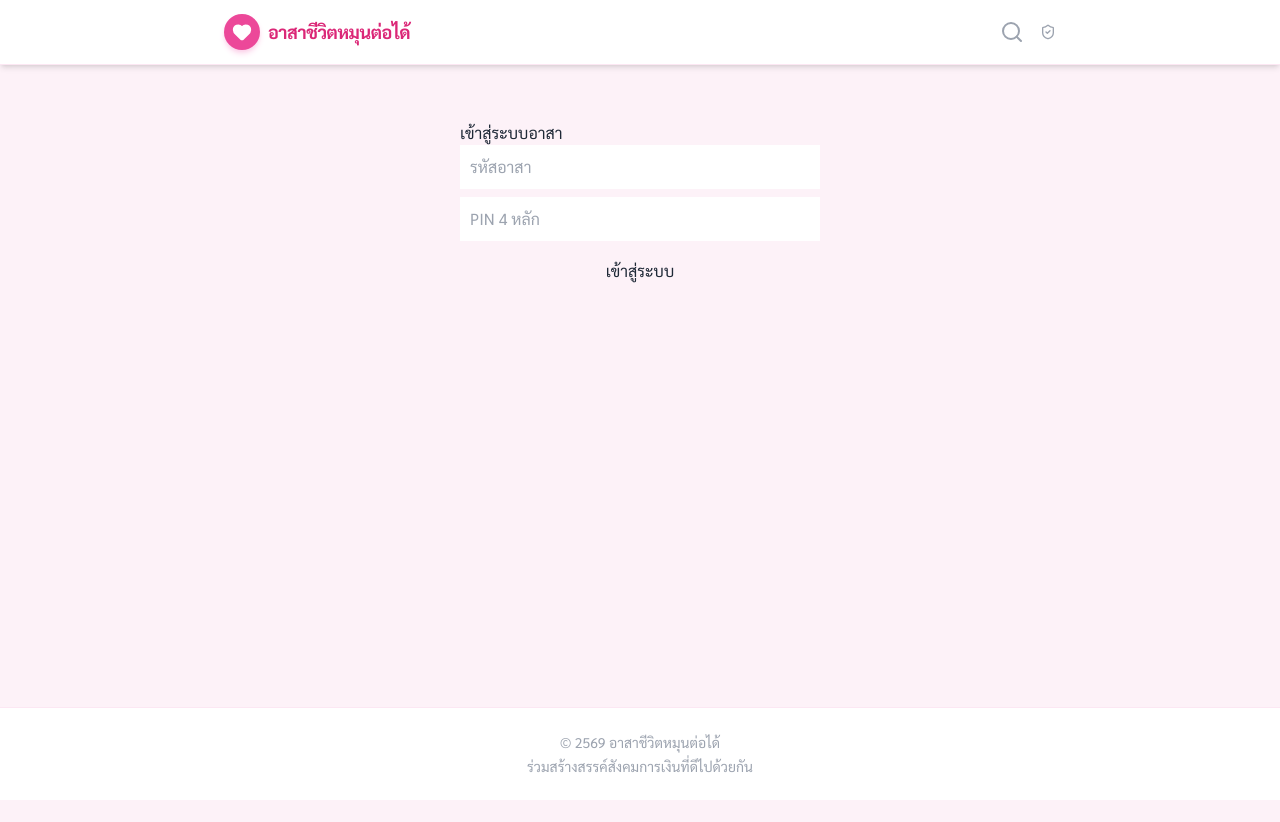
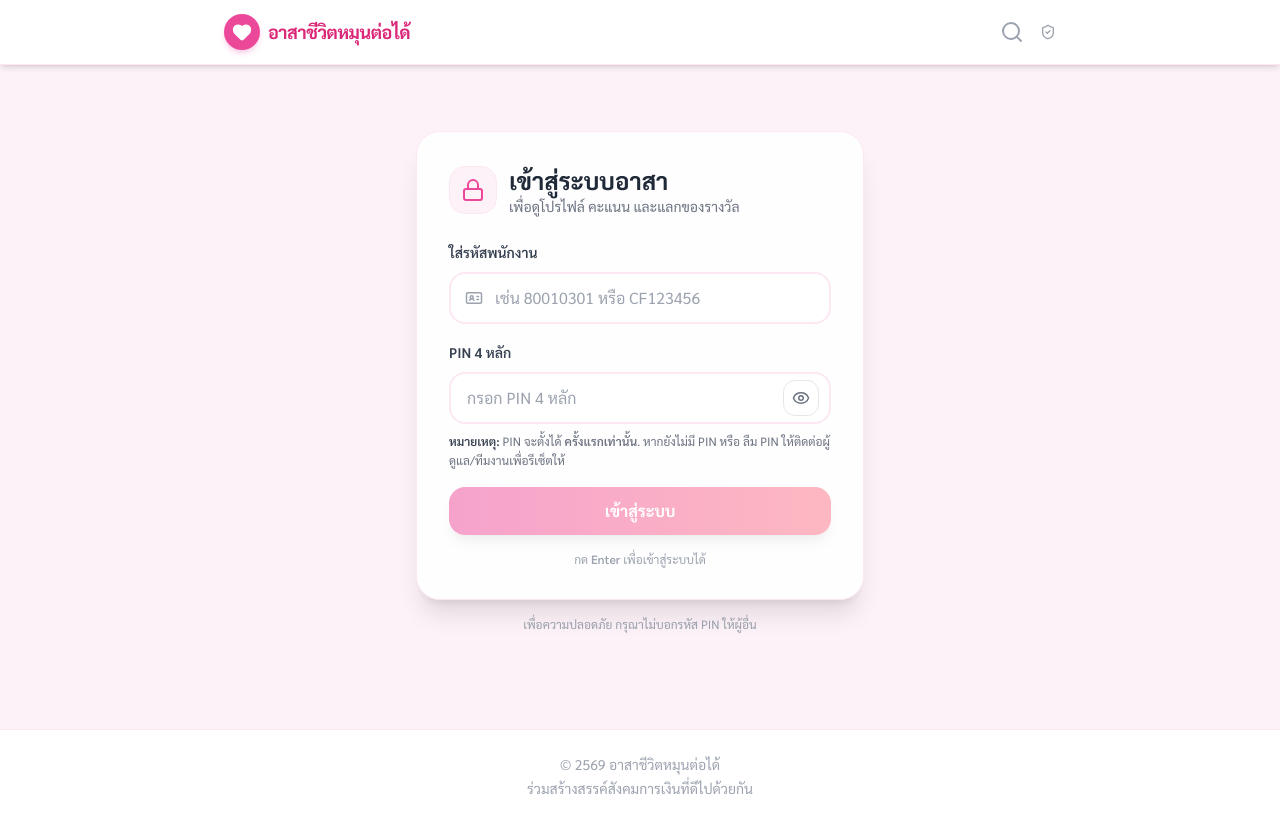
Before and after one commit to Lasanboyz/-, a React (Vite) app: page / in a window 1280 px wide. Before the commit the page ends 800 px from the top, so only its background shows below. Built offline with nearby package versions, Linux system fonts and the light colour scheme; no server answers.

Commit message:
Update PinLogin.tsx

```diff
--- a/components/PinLogin.tsx
+++ b/components/PinLogin.tsx
@@ -1,47 +1,150 @@
-import { useState } from "react";
+import { useMemo, useState } from "react";
+import { Eye, EyeOff, Lock, IdCard } from "lucide-react";
 
 export default function PinLogin({ onSuccess }: { onSuccess: (data: any) => void }) {
   const [code, setCode] = useState("");
   const [pin, setPin] = useState("");
+  const [showPin, setShowPin] = useState(false);
   const [error, setError] = useState("");
+  const [loading, setLoading] = useState(false);
+
+  const canSubmit = useMemo(() => {
+    const c = code.trim();
+    const p = pin.trim();
+    return c.length >= 2 && /^\d{4}$/.test(p);
+  }, [code, pin]);
 
   const login = async () => {
+    if (loading) return;
     setError("");
+    setLoading(true);
+
+    try {
       const r = await fetch("/api/auth/loginPin", {
         method: "POST",
         headers: { "Content-Type": "application/json" },
-      body: JSON.stringify({ volunteer_code: code, pin })
+        body: JSON.stringify({
+          volunteer_code: code.trim().replace(/\s+/g, "").toUpperCase(),
+          pin: pin.trim(),
+        }),
       });
-    const data = await r.json();
+
+      const data = await r.json().catch(() => ({}));
+
       if (!r.ok) {
-      setError(data.error || "login failed");
+        setError(data?.error || "เข้าสู่ระบบไม่สำเร็จ");
         return;
       }
+
       localStorage.setItem("auth_token", data.token);
       localStorage.setItem("auth_volunteer", JSON.stringify(data.volunteer));
       onSuccess(data.volunteer);
+    } catch (e: any) {
+      setError(e?.message || "เกิดข้อผิดพลาด กรุณาลองใหม่");
+    } finally {
+      setLoading(false);
+    }
+  };
+
+  const onKeyDown = (e: React.KeyboardEvent<HTMLInputElement>) => {
+    if (e.key === "Enter") login();
   };
 
   return (
-    <div style={{ maxWidth: 360, margin: "40px auto" }}>
-      <h2>เข้าสู่ระบบอาสา</h2>
+    <div className="min-h-[75vh] flex items-center justify-center px-4">
+      <div className="w-full max-w-md">
+        {/* Card */}
+        <div className="bg-white/90 backdrop-blur rounded-3xl border border-pink-100 shadow-xl p-6 md:p-8">
+          {/* Header */}
+          <div className="flex items-center gap-3 mb-6">
+            <div className="w-12 h-12 rounded-2xl bg-pink-50 border border-pink-100 flex items-center justify-center">
+              <Lock className="text-pink-500" />
+            </div>
+            <div>
+              <h2 className="text-xl md:text-2xl font-extrabold text-gray-800">เข้าสู่ระบบอาสา</h2>
+              <p className="text-sm text-gray-500">เพื่อดูโปรไฟล์ คะแนน และแลกของรางวัล</p>
+            </div>
+          </div>
+
+          {/* Inputs */}
+          <div className="space-y-4">
+            <div>
+              <label className="text-sm font-semibold text-gray-700">ใส่รหัสพนักงาน</label>
+              <div className="relative mt-2">
+                <span className="absolute left-4 top-1/2 -translate-y-1/2 text-gray-400">
+                  <IdCard size={18} />
+                </span>
                 <input
-        placeholder="รหัสอาสา"
                   value={code}
-        onChange={e => setCode(e.target.value)}
-        style={{ width: "100%", padding: 10, marginBottom: 8 }}
+                  onChange={(e) => setCode(e.target.value)}
+                  onKeyDown={onKeyDown}
+                  placeholder="เช่น 80010301 หรือ CF123456"
+                  className="w-full pl-11 pr-4 py-3 rounded-2xl border-2 border-pink-100 bg-white focus:border-pink-500 focus:ring-4 focus:ring-pink-100 outline-none transition"
+                  inputMode="text"
+                  autoCapitalize="characters"
+                  autoCorrect="off"
                 />
+              </div>
+            </div>
+
+            <div>
+              <label className="text-sm font-semibold text-gray-700">PIN 4 หลัก</label>
+              <div className="relative mt-2">
                 <input
-        placeholder="PIN 4 หลัก"
-        type="password"
                   value={pin}
-        onChange={e => setPin(e.target.value)}
-        style={{ width: "100%", padding: 10, marginBottom: 8 }}
+                  onChange={(e) => setPin(e.target.value)}
+                  onKeyDown={onKeyDown}
+                  placeholder="กรอก PIN 4 หลัก"
+                  type={showPin ? "text" : "password"}
+                  className="w-full pl-4 pr-12 py-3 rounded-2xl border-2 border-pink-100 bg-white focus:border-pink-500 focus:ring-4 focus:ring-pink-100 outline-none transition"
+                  inputMode="numeric"
+                  maxLength={4}
                 />
-      <button onClick={login} style={{ width: "100%", padding: 10 }}>
-        เข้าสู่ระบบ
+                <button
+                  type="button"
+                  onClick={() => setShowPin((v) => !v)}
+                  className="absolute right-3 top-1/2 -translate-y-1/2 w-9 h-9 rounded-xl border border-gray-200 bg-white hover:bg-gray-50 text-gray-500 flex items-center justify-center transition"
+                  aria-label="Toggle PIN"
+                >
+                  {showPin ? <EyeOff size={18} /> : <Eye size={18} />}
                 </button>
-      {error && <p style={{ color: "red" }}>{error}</p>}
+              </div>
+
+              {/* Note */}
+              <div className="mt-2 text-xs text-gray-500 leading-relaxed">
+                <span className="font-semibold text-gray-700">หมายเหตุ:</span>{" "}
+                PIN จะตั้งได้ <span className="font-semibold">ครั้งแรกเท่านั้น</span>. หากยังไม่มี PIN หรือ
+                ลืม PIN ให้ติดต่อผู้ดูแล/ทีมงานเพื่อรีเซ็ตให้
+              </div>
+            </div>
+
+            {/* Error */}
+            {error && (
+              <div className="rounded-2xl border border-red-100 bg-red-50 px-4 py-3 text-sm text-red-700">
+                {error}
+              </div>
+            )}
+
+            {/* Button */}
+            <button
+              onClick={login}
+              disabled={!canSubmit || loading}
+              className="w-full py-3 rounded-2xl font-extrabold text-white bg-gradient-to-r from-pink-500 to-rose-400 shadow-lg hover:shadow-xl active:scale-[0.99] disabled:opacity-50 disabled:cursor-not-allowed transition"
+            >
+              {loading ? "กำลังเข้าสู่ระบบ..." : "เข้าสู่ระบบ"}
+            </button>
+
+            <div className="text-center text-xs text-gray-400">
+              กด <span className="font-semibold">Enter</span> เพื่อเข้าสู่ระบบได้
+            </div>
+          </div>
+        </div>
+
+        {/* Footer hint */}
+        <div className="text-center mt-4 text-xs text-gray-400">
+          เพื่อความปลอดภัย กรุณาไม่บอกรหัส PIN ให้ผู้อื่น
+        </div>
+      </div>
     </div>
   );
 }
```
Lines whose indentation alone changed are shown as unchanged.
